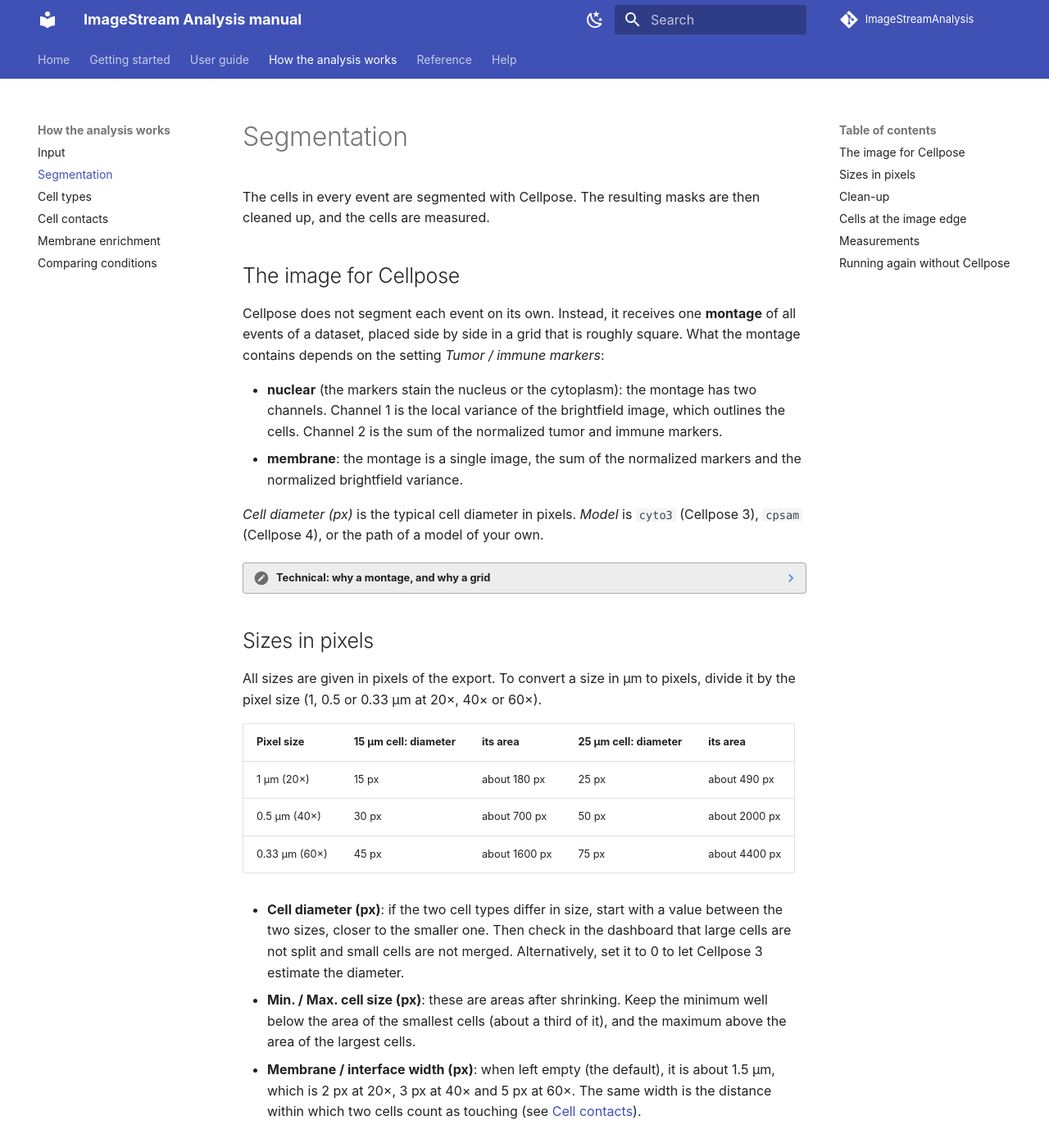
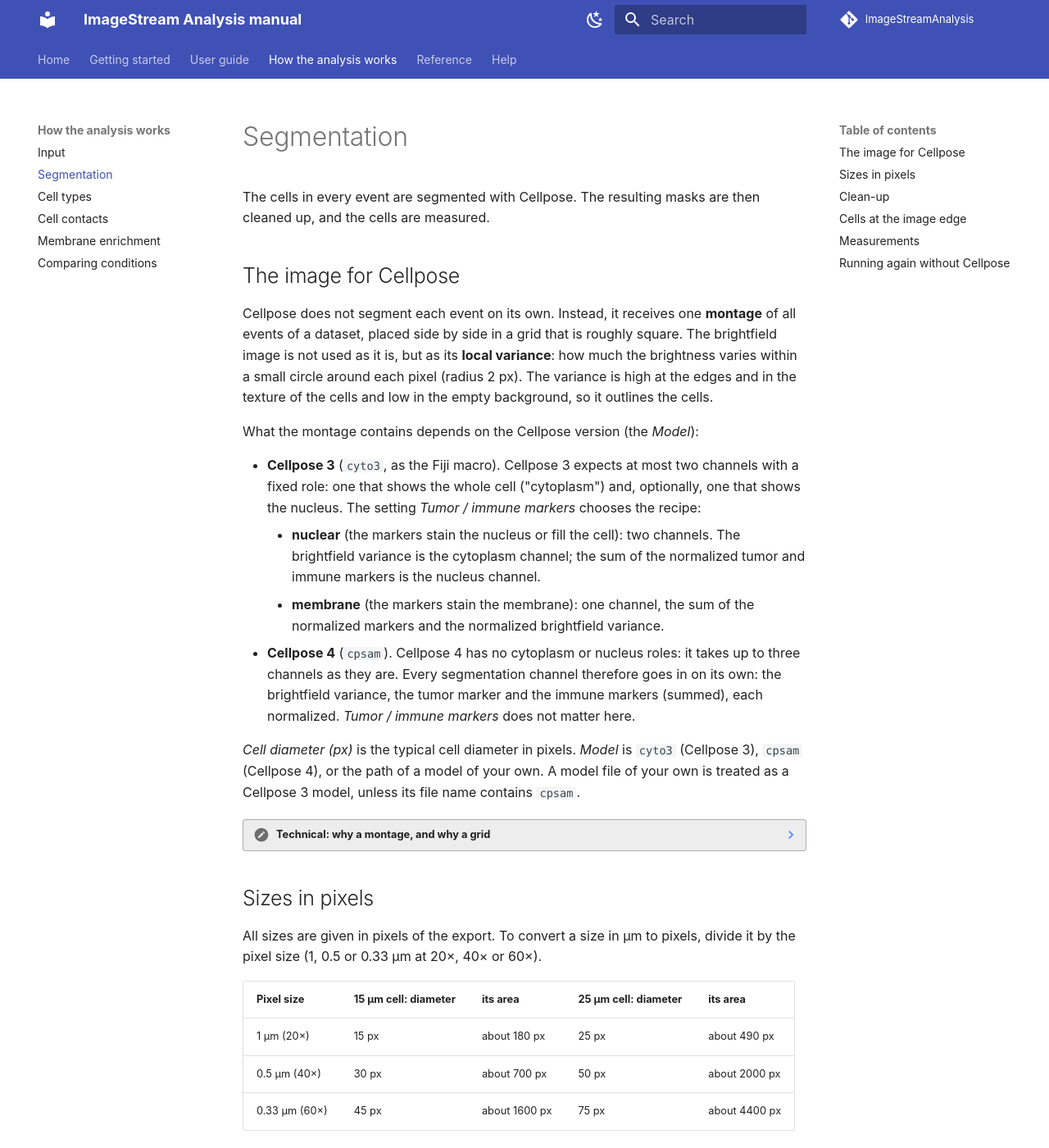
Before and after one commit to BioImaging-NKI/ImageStreamAnalysis, an MkDocs documentation site: the page built from manual/analysis/segmentation.md, in a window 1280 px wide and 1400 px high. Shown: the whole window at 82% size. Built offline with MkDocs 1.6.1 and Material for MkDocs 9.7.7, drawn with Linux system fonts in a browser that asks for light colours; comment, search, counter and statistics services are not loaded.

Commit message:
Cellpose 4: every segmentation channel on its own
Cellpose 4 (cpsam) has no cytoplasm/nucleus channel roles, so its montage now has three channels: the brightfield
variance, the tumor marker and the summed immune markers, each normalized. The Cellpose 3 recipes (nuclear: two
channels; membrane: one summed channel, as the macro) are unchanged. On the synthetic example both cyto3 (nuclear)
and cpsam find 716 of the 717 cells drawn. Test, manual (segmentation) and SPEC updated.

Co-Authored-By: Claude Opus 5.5 <noreply@anthropic.com>

```diff
--- a/manual/analysis/segmentation.md
+++ b/manual/analysis/segmentation.md
@@ -6,17 +6,26 @@ measured.
 ## The image for Cellpose
 
 Cellpose does not segment each event on its own. Instead, it receives one **montage** of all events of a dataset,
-placed side by side in a grid that is roughly square. What the montage contains depends on the setting
-*Tumor / immune markers*:
+placed side by side in a grid that is roughly square. The brightfield image is not used as it is, but as its **local
+variance**: how much the brightness varies within a small circle around each pixel (radius 2 px). The variance is
+high at the edges and in the texture of the cells and low in the empty background, so it outlines the cells.
 
-- **nuclear** (the markers stain the nucleus or the cytoplasm): the montage has two channels. Channel 1 is the local
-  variance of the brightfield image, which outlines the cells. Channel 2 is the sum of the normalized tumor and immune
-  markers.
-- **membrane**: the montage is a single image, the sum of the normalized markers and the normalized brightfield
-  variance.
+What the montage contains depends on the Cellpose version (the *Model*):
+
+- **Cellpose 3** (`cyto3`, as the Fiji macro). Cellpose 3 expects at most two channels with a fixed role: one that
+  shows the whole cell ("cytoplasm") and, optionally, one that shows the nucleus. The setting *Tumor / immune
+  markers* chooses the recipe:
+    - **nuclear** (the markers stain the nucleus or fill the cell): two channels. The brightfield variance is the
+      cytoplasm channel; the sum of the normalized tumor and immune markers is the nucleus channel.
+    - **membrane** (the markers stain the membrane): one channel, the sum of the normalized markers and the
+      normalized brightfield variance.
+- **Cellpose 4** (`cpsam`). Cellpose 4 has no cytoplasm or nucleus roles: it takes up to three channels as they
+  are. Every segmentation channel therefore goes in on its own: the brightfield variance, the tumor marker and the
+  immune markers (summed), each normalized. *Tumor / immune markers* does not matter here.
 
 *Cell diameter (px)* is the typical cell diameter in pixels. *Model* is `cyto3` (Cellpose 3), `cpsam` (Cellpose 4), or
-the path of a model of your own.
+the path of a model of your own. A model file of your own is treated as a Cellpose 3 model, unless its file name
+contains `cpsam`.
 
 ??? note "Technical: why a montage, and why a grid"
 
```
Also changed, not shown: CLAUDE.md (+2 -0 lines), docs/SPEC.md (+6 -0 lines), manual/reference/settings.md (+1 -1 lines), 4 other files.
